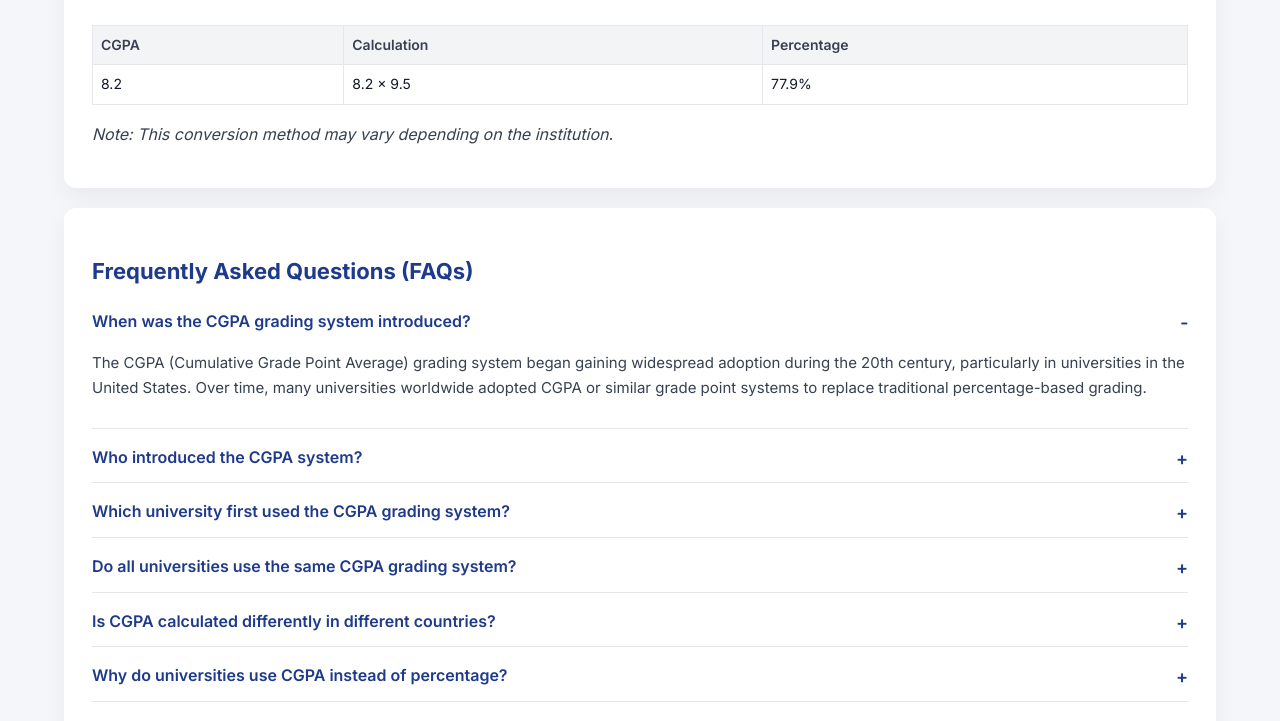
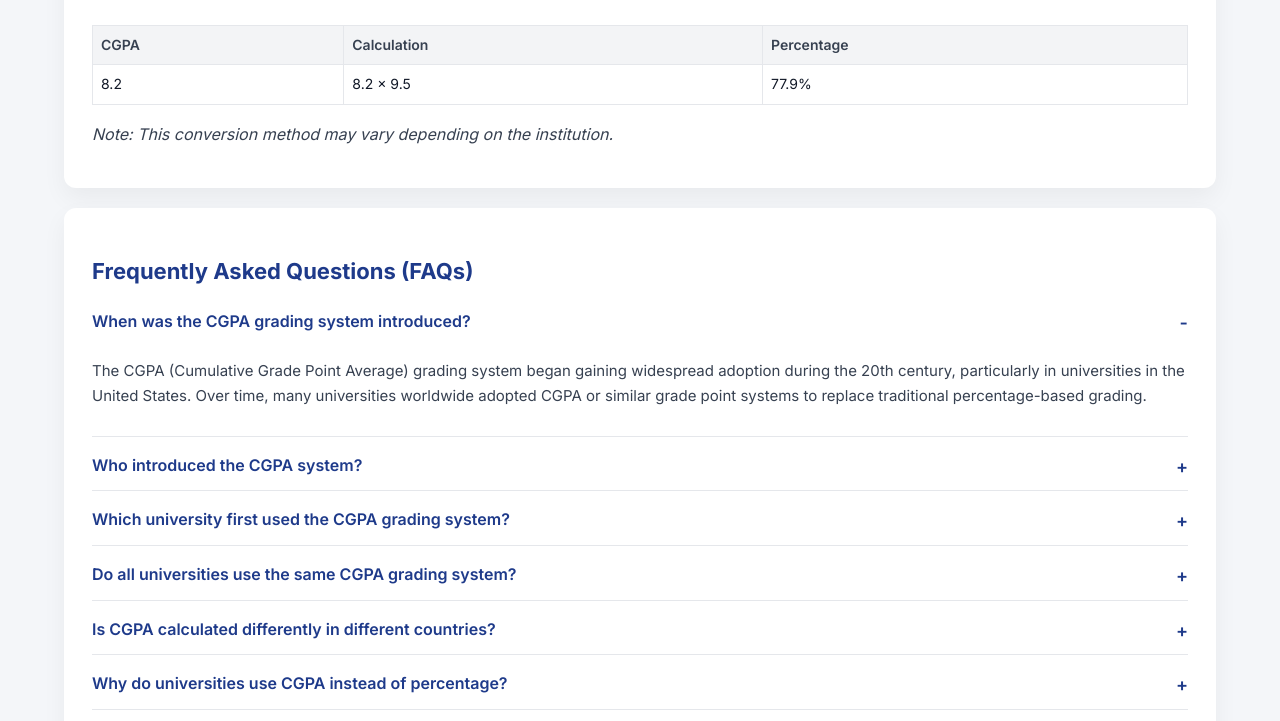
Before and after one commit to Nasir783174/practice-cgpa, a plain HTML site: page index.html in a window 1280 px wide. Both pictures are taken after a click on the element "When was the CGPA grading system introduced?". Shown: the part 5372-6093 px from the top of the page. Drawn offline with nearby package versions, Linux system fonts and the light colour scheme.

Commit message:
style.css

```diff
--- a/style.css
+++ b/style.css
@@ -750,9 +750,7 @@ tbody tr:hover {
 .cgpa-percentage tbody tr:hover {
   background: #f9fafb;
 }
-/* =========================
-   FAQ SECTION
-========================= */
+/* FAQ Section */
 .faq-section {
   margin-top: 40px;
 }
@@ -776,33 +774,36 @@ tbody tr:hover {
   margin: 0;
   position: relative;
   color: var(--primary);
+  padding-right: 24px;
 }
 
 .faq-question::after {
   content: "+";
   position: absolute;
   right: 0;
+  top: 0;
   font-size: 18px;
   transition: transform 0.3s;
 }
 
 .faq-item.active .faq-question::after {
   content: "-";
-  transform: rotate(180deg);
 }
 
 .faq-answer {
-  display: none;
+  max-height: 0;
+  overflow: hidden;
   font-size: 15px;
   line-height: 1.7;
   color: #374151;
-  margin-top: 8px;
+  transition: max-height 0.35s ease, padding 0.35s ease;
+  padding-top: 0;
 }
 
 .faq-item.active .faq-answer {
-  display: block;
+  max-height: 1000px; /* Enough to show content */
+  padding-top: 8px;
 }
-
 /* =====================================================
    FOOTER
 ===================================================== */
```
